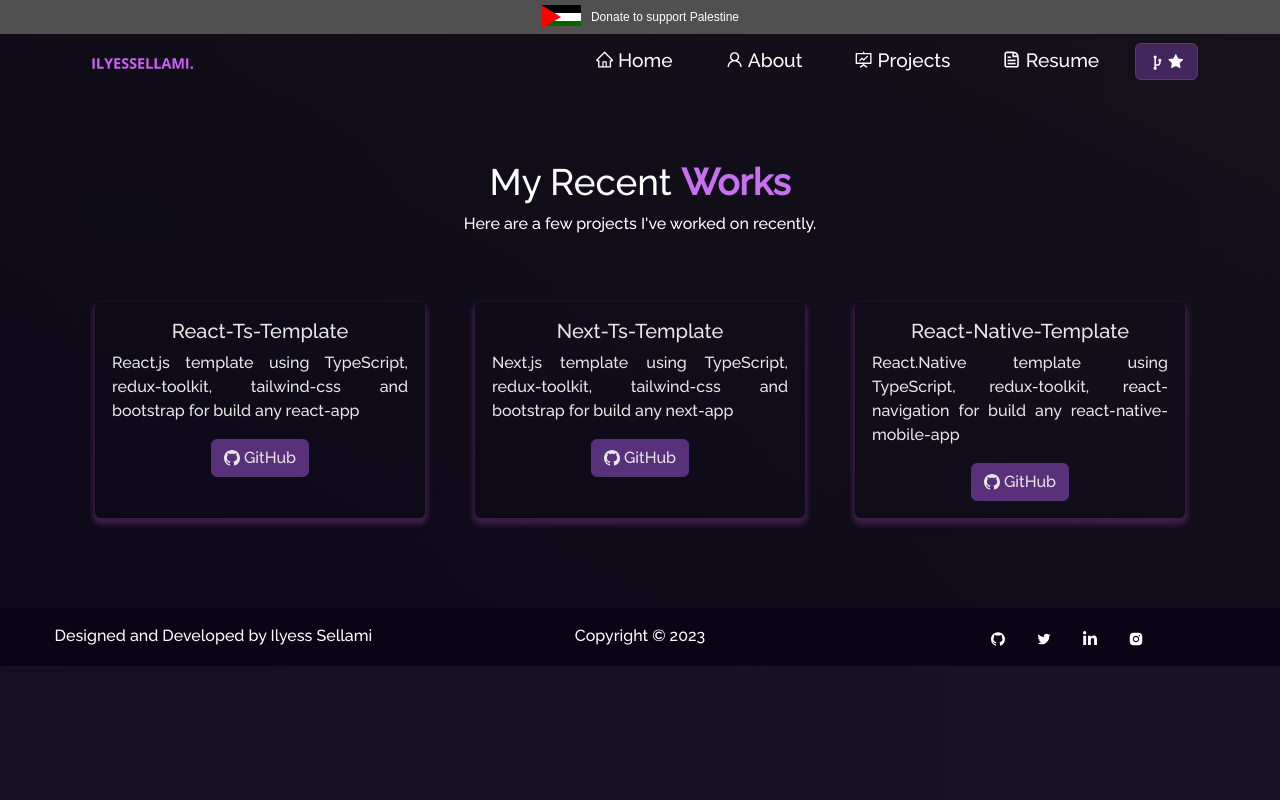
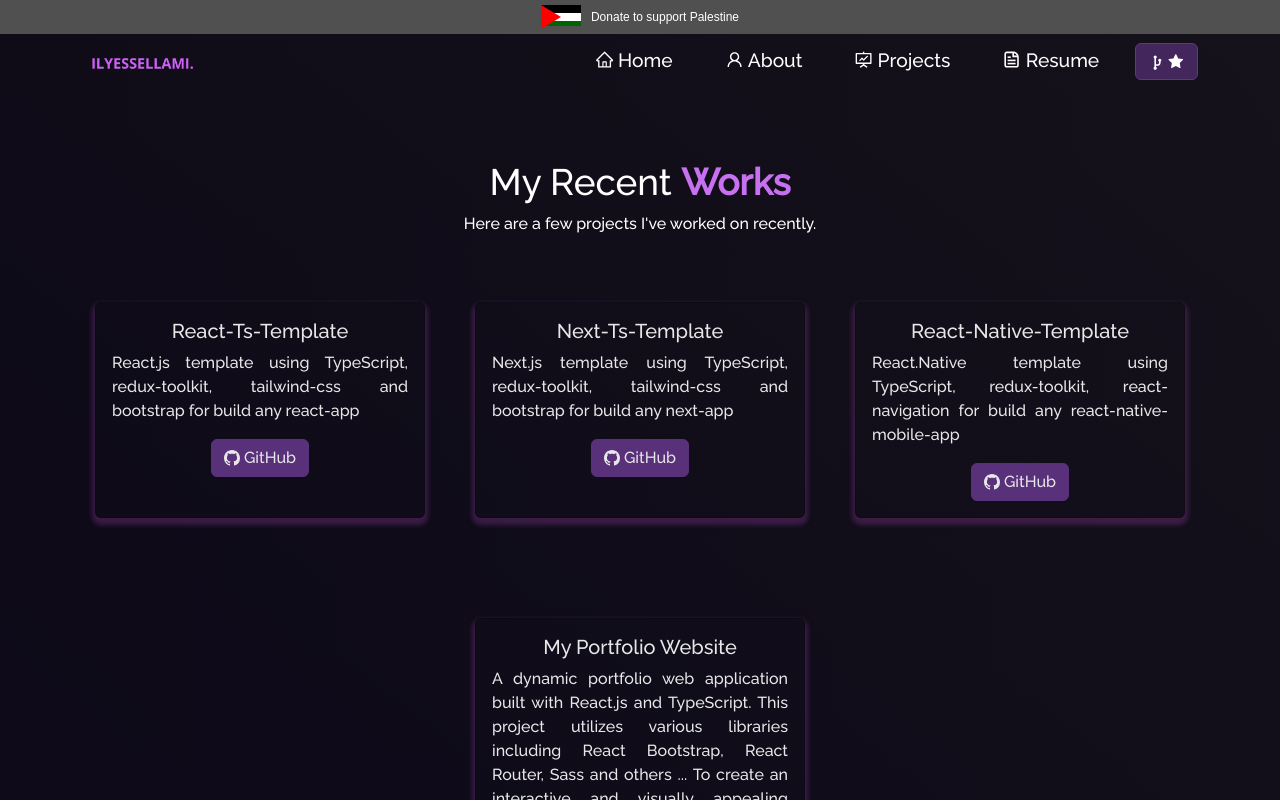
Before and after one commit to ilyess04/My-portfolio-website, a React (Create React App) app: page /projects in a window 1280 px wide. Shown: the top 800 px of the page. Built offline with nearby package versions, Linux system fonts and the light colour scheme.

Commit message:
Add portfolio project

```diff
--- a/src/common/Data/Data.tsx
+++ b/src/common/Data/Data.tsx
@@ -9,6 +9,7 @@ import {
 import { CgFileDocument } from "react-icons/cg";
 import {
   GITHUB_URL,
+  GIT_PORTFOLIO_URL,
   INSTAGRAM_URL,
   LINKEDIN_URL,
   TWITTER_URL,
@@ -126,6 +127,12 @@ class Data {
         description:
           "React.Native template using TypeScript, redux-toolkit, react-navigation for build any react-native-mobile-app",
       },
+      {
+        name: "My Portfolio Website",
+        url: "GIT_PORTFOLIO_URL",
+        description:
+          "A dynamic portfolio web application built with React.js and TypeScript. This project utilizes various libraries including React Bootstrap, React Router, Sass and others ... To create an interactive and visually appealing showcase of my work.",
+      },
     ];
   }
   static getPortfolioSkills(): Array<string> {
```
